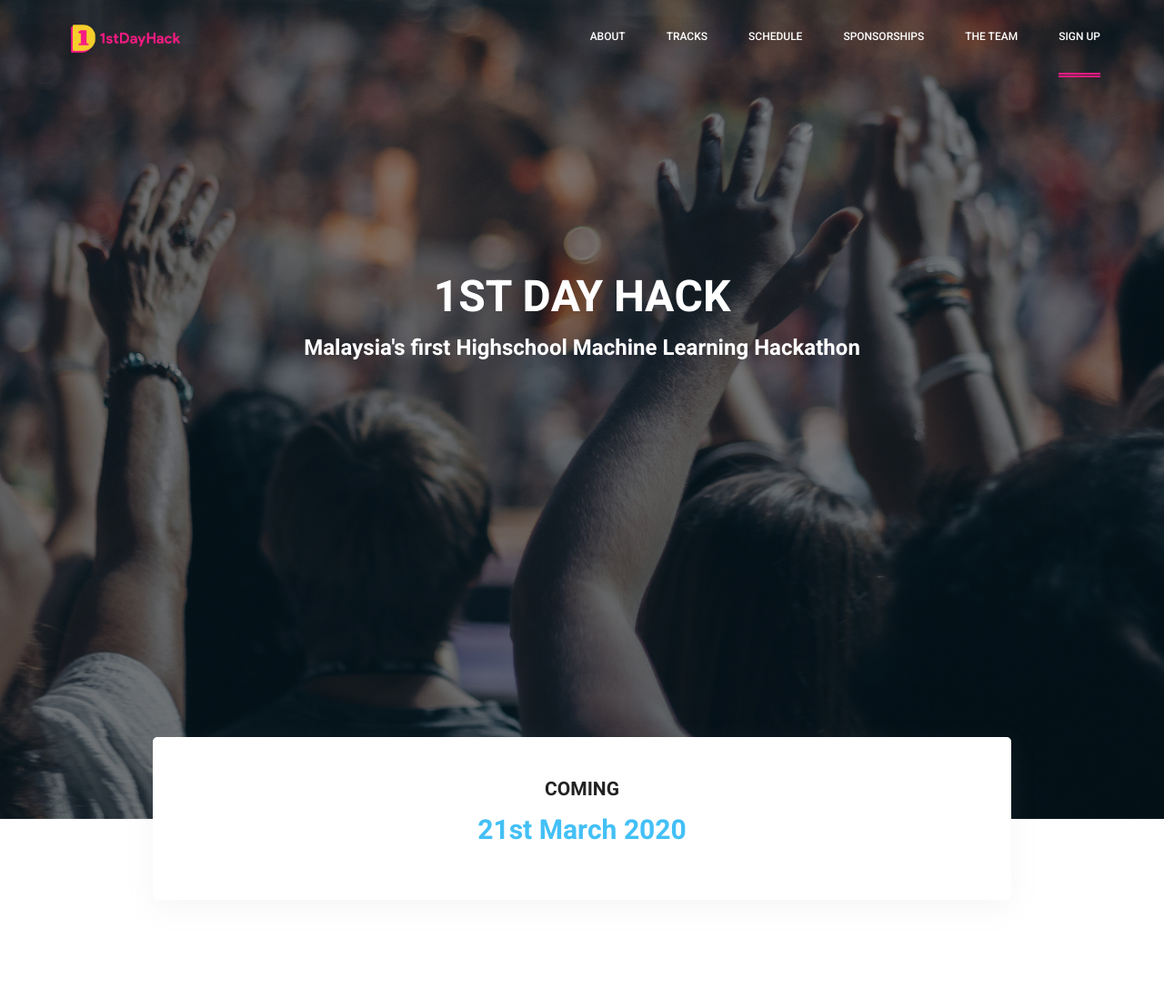
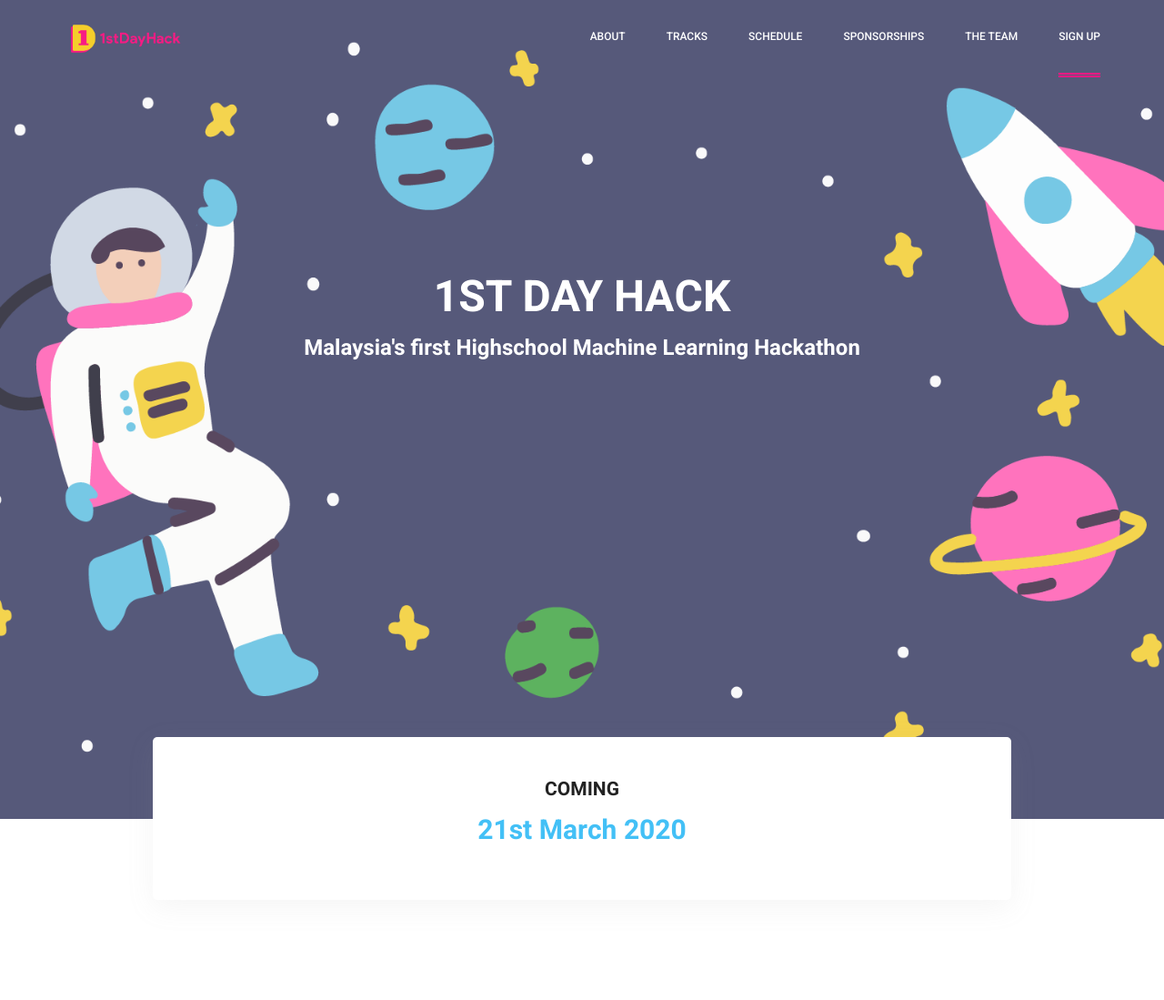
Before and after one commit to 1stDayHack/landing, a PHP site: page / in a window 1280 px wide. Shown: the top 1099 px of the page at 91% size. Run offline with PHP 8.4, Linux system fonts and the light colour scheme; some libraries are stand-ins or nearby versions.

Commit message:
update banner image

```diff
--- a/css/style.css
+++ b/css/style.css
@@ -331,7 +331,7 @@ button:focus {
   display: -webkit-box;
   display: -ms-flexbox;
   display: flex;
-  background: url(../img/banner/home-banner.jpg) no-repeat scroll center center;
+  background: url(../img/banner/banner.png) no-repeat scroll center center;
   background-size: cover;
 }
 
```
Also changed, not shown: img/banner/banner.png (added), img/banner/home-banner.jpg (deleted), 2 other files.
